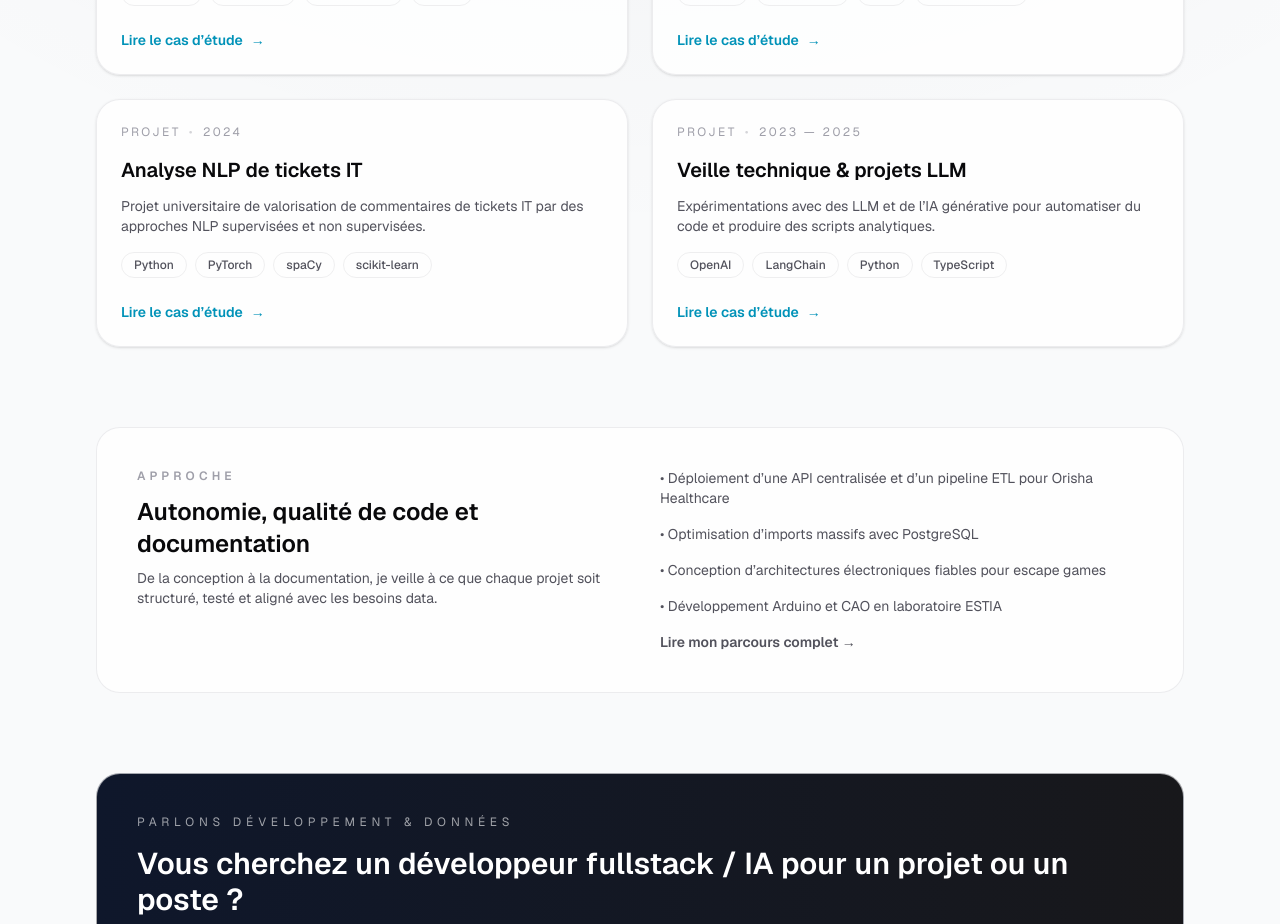
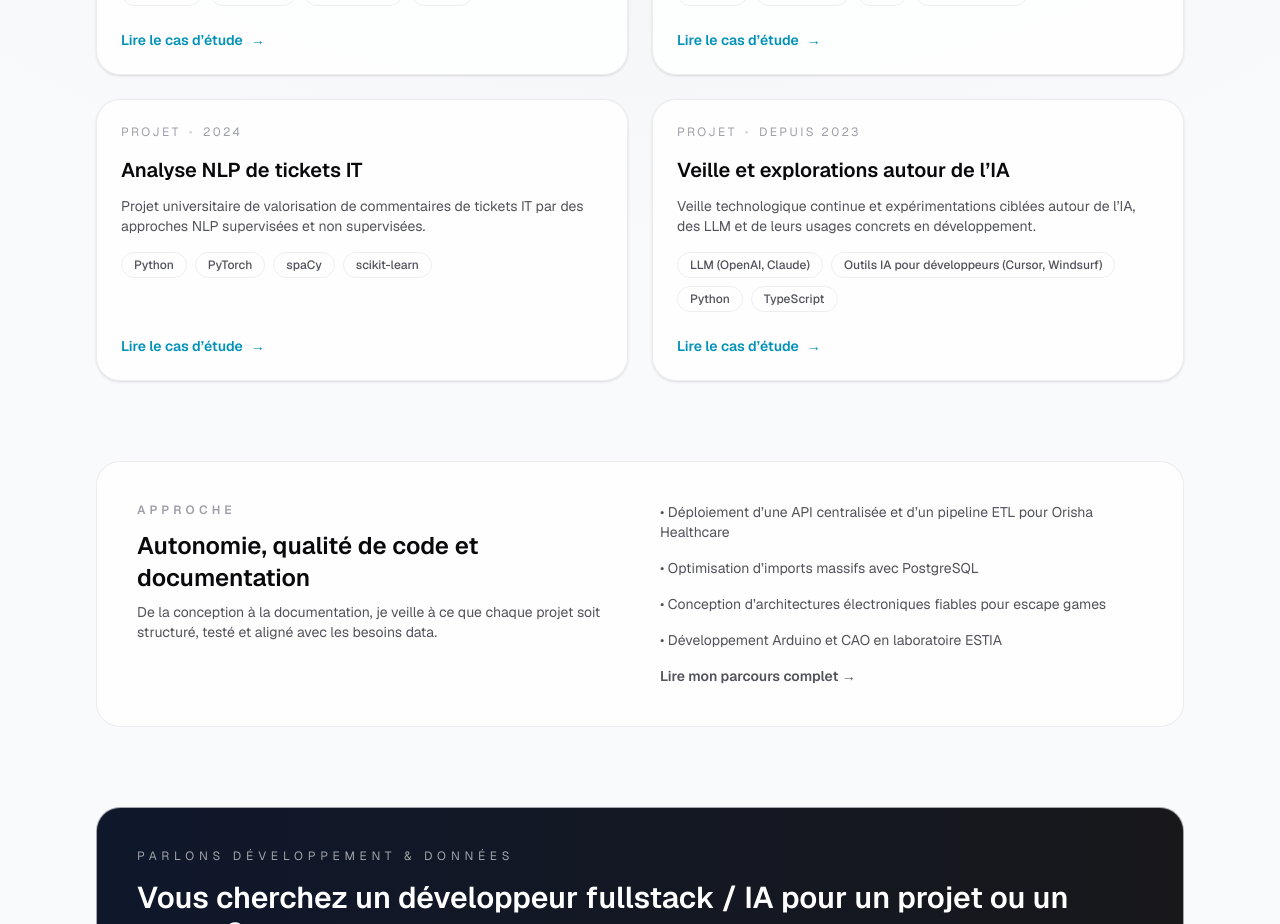
Before and after one commit to RoiBrioche/site-web-vitrine, a Next.js app: page / in a window 1280 px wide. Shown: the part 1040-1964 px from the top of the page. Built offline with nearby package versions, Linux system fonts and the light colour scheme.

Commit message:
modification de la rubrique sur la veille autour de l'IA (#18)

```diff
--- a/src/data/projects.ts
+++ b/src/data/projects.ts
@@ -231,72 +231,81 @@ export const projects: ProjectContent[] = [
     ],
   },
   {
-    title: "Veille technique & projets LLM",
-    slug: "veille-technique-llm",
+    title: "Veille et explorations autour de l’IA",
+    slug: "veille-explorations-ia",
     description:
-      "Expérimentations avec des LLM et de l’IA générative pour automatiser du code et produire des scripts analytiques.",
-    date: "2023 — 2025",
-    technologies: ["OpenAI", "LangChain", "Python", "TypeScript", "Supabase"],
+      "Veille technologique continue et expérimentations ciblées autour de l’IA, des LLM et de leurs usages concrets en développement.",
+    date: "Depuis 2023",
+    technologies: [
+      "LLM (OpenAI, Claude)",
+      "Outils IA pour développeurs (Cursor, Windsurf)",
+      "Python",
+      "TypeScript",
+      "Bases vectorielles (concepts)",
+    ],
     content:
-      "Travaux personnels autour des LLM : automatisation de scripts, agents pour générer du code boilerplate, benchmarks internes.",
+      "Démarche personnelle de veille et d’exploration visant à comprendre les usages réels de l’IA et des LLM dans le développement logiciel, au-delà de l’effet de mode.",
     sections: [
       {
-        title: "Présentation générale",
+        title: "Démarche de veille",
         paragraphs: [
-          "Je construis des micro-outils pour accélérer la génération de scripts analytiques ou de documentation technique.",
-          "Les expérimentations couvrent LangChain, les APIs OpenAI, la vectorisation (Supabase / Postgres) et l’évaluation qualitative.",
+          "Je mène une veille continue via des articles techniques, des documentations, des vidéos et des retours d’expérience de la communauté.",
+          "L’objectif n’est pas d’explorer exhaustivement chaque outil, mais d’identifier les tendances crédibles et les usages réellement applicables.",
         ],
       },
       {
-        title: "Rôle pédagogique",
+        title: "Expérimentations ciblées",
         paragraphs: [
-          "Chaque mini-projet est documenté : objectifs, limites, critères d’acceptation. Cela me permet d’illustrer ma compréhension des LLM en entretien.",
+          "Lorsque cela est pertinent, je teste certaines solutions à petite échelle pour en comprendre les limites, les apports et les contraintes.",
+          "Ces expérimentations servent principalement à éclairer mes choix techniques dans mes projets personnels et universitaires.",
         ],
       },
     ],
     motivations: [
-      "Comprendre les forces et limites des LLM sur des cas très concrets.",
-      "Mettre en place une base de connaissances vectorielle pour mes documents technos.",
-      "Automatiser la génération de code répétitif (scripts d’ingestion, pipelines).",
+      "Rester à jour sur les évolutions rapides de l’IA et des LLM.",
+      "Développer un esprit critique face aux promesses des outils IA.",
+      "Identifier les usages concrets réellement utiles en développement.",
     ],
     architecture: {
-      title: "Architecture technique",
+      title: "Approche générale",
       paragraphs: [
-        "Approche par briques : collecte (Supabase + embeddings), orchestrateurs (LangChain), appels OpenAI et scoring maison.",
+        "La démarche privilégie l’analyse et l’appropriation conceptuelle plutôt que la multiplication de prototypes lourds.",
       ],
       bullets: [
-        "Stockage vectoriel Supabase pour les prompts contextualisés.",
-        "Agents « guardrails » (regex + heuristiques) pour encadrer les réponses.",
-        "Scripts TypeScript pour tester l’intégration côté front.",
+        "Lecture et synthèse de contenus techniques.",
+        "Tests ponctuels d’outils intégrés aux IDE ou aux workflows existants.",
+        "Réutilisation pragmatique dans des projets réels (site, scripts, automatisations légères).",
       ],
     },
     competencies: [
-      "Prompt engineering orienté produit",
-      "Évaluation de modèles",
-      "Intégration API OpenAI",
-      "Documentation et veille technologique",
+      "Veille technologique structurée",
+      "Analyse critique des outils IA",
+      "Intégration raisonnée de solutions IA",
+      "Capacité à relier technologie et usage réel",
     ],
     challenges: [
       {
-        challenge: "Éviter les hallucinations dans les scripts générés.",
+        challenge:
+          "Évolutions rapides et bruit médiatique autour de l’IA.",
         solution:
-          "Mise en place d’un validateur syntaxique + exécution en sandbox avant validation manuelle.",
+          "Focalisation sur les usages concrets et retour aux besoins réels des projets.",
       },
       {
-        challenge: "Capitaliser sur les apprentissages au fil des tests.",
+        challenge:
+          "Temps limité pour tester en profondeur chaque outil.",
         solution:
-          "Documentation Notion + export vers le site pour présenter rapidement les retours d’expérience.",
+          "Priorisation des outils directement exploitables ou utiles à court terme.",
       },
     ],
     highlights: [
-      { label: "Expériences menées", value: "12 prototypes" },
-      { label: "Modèles testés", value: "GPT-4, GPT-4o, Claude" },
-      { label: "Scripts générés", value: "30+ automatisations" },
+      { label: "Positionnement", value: "Veille & exploration" },
+      { label: "Objectif", value: "Compréhension des usages réels" },
+      { label: "Approche", value: "Pragmatique et critique" },
     ],
     results: [
-      "Vision claire des cas où un LLM apporte un véritable gain.",
-      "Capacité à prototyper rapidement un agent ou un outil d’aide.",
-      "Veille structurée, prête à être partagée en workshop interne.",
+      "Meilleure compréhension des apports et limites des outils IA.",
+      "Capacité à intégrer l’IA de manière pertinente dans des projets existants.",
+      "Discours clair et nuancé sur l’IA en contexte professionnel.",
     ],
   },
 ];
```
